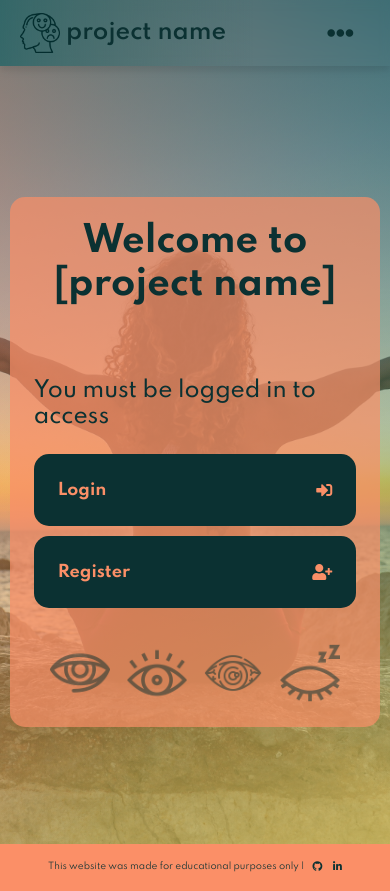
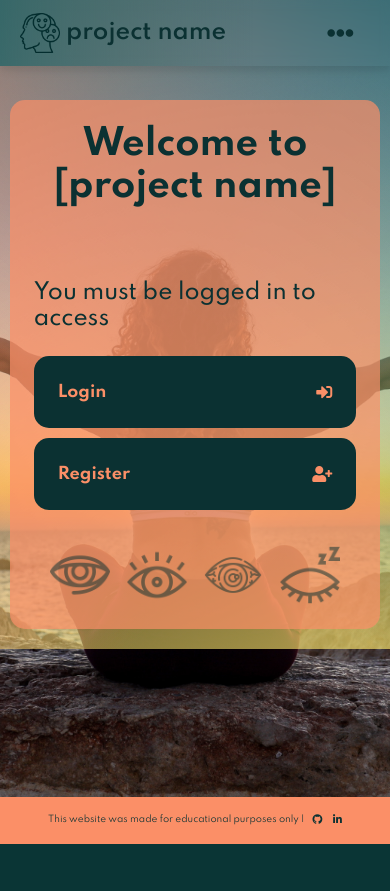
Before and after one commit to JoGorska/hackathon_team_4, a Django app: page / in a window 390 px wide. After the commit the page ends 844 px from the top, so only its background shows below. Run offline with Django 3.2, Linux system fonts and the light colour scheme; some libraries are stand-ins or nearby versions.

Commit message:
Fix background image bug on mobile screens

```diff
--- a/static/css/style.css
+++ b/static/css/style.css
@@ -21,6 +21,7 @@ body {
 }
 
 .header-overlay {
+    padding: 20px 0;
     height: 100%;
     width: 100%;
     background: linear-gradient(217deg, var(--blue), rgba(255,0,0,0) 70.71%),
@@ -221,6 +222,14 @@ form label {
         font-size: 1.3em;
     }
 
+    .header {
+        height: auto;
+    }
+
+    .header-overlay {
+        height: auto;
+    }
+
 }
 
 @media screen and (max-width: 768px) {
--- a/templates/base.html
+++ b/templates/base.html
@@ -32,7 +32,7 @@
 
     <style>
       body {
-        background: url('{% static "media/hero-2.jpg" %}') no-repeat center;
+        background: url('{% static "media/hero-2.jpg" %}') no-repeat center fixed;
         background-size: cover;
       }
     </style>
--- a/templates/registration/login.html
+++ b/templates/registration/login.html
@@ -8,7 +8,6 @@
   <div class="header-overlay d-flex flex-column align-items-center">
     <!-- Spacer div to push registration form below navbar -->
     <div class="spacer py-5"></div>
-
       <div class="login-container my-auto p-3">
         <div class="container pt-4">
           <h1 class="display-5 fw-bold lh-1 ">
```
